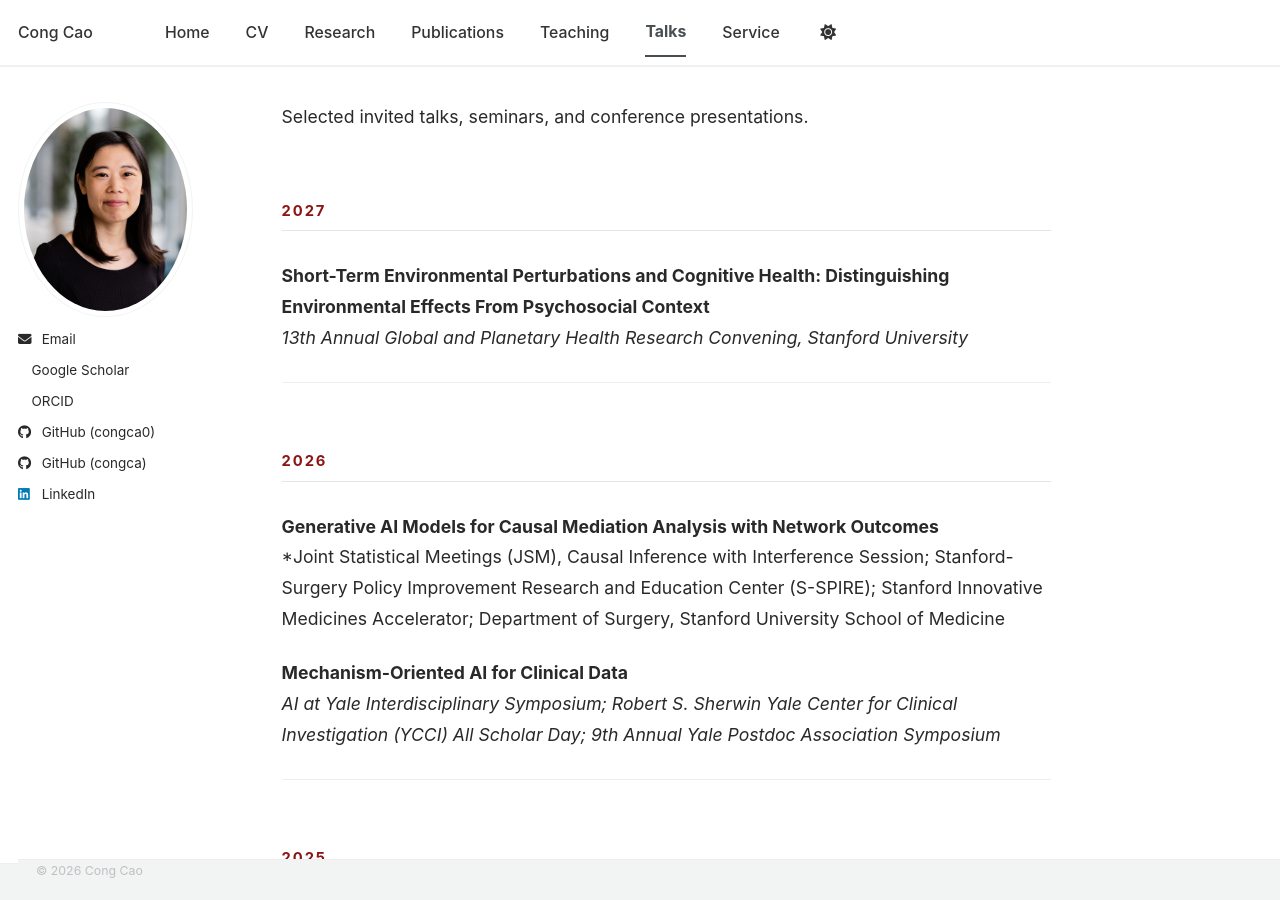
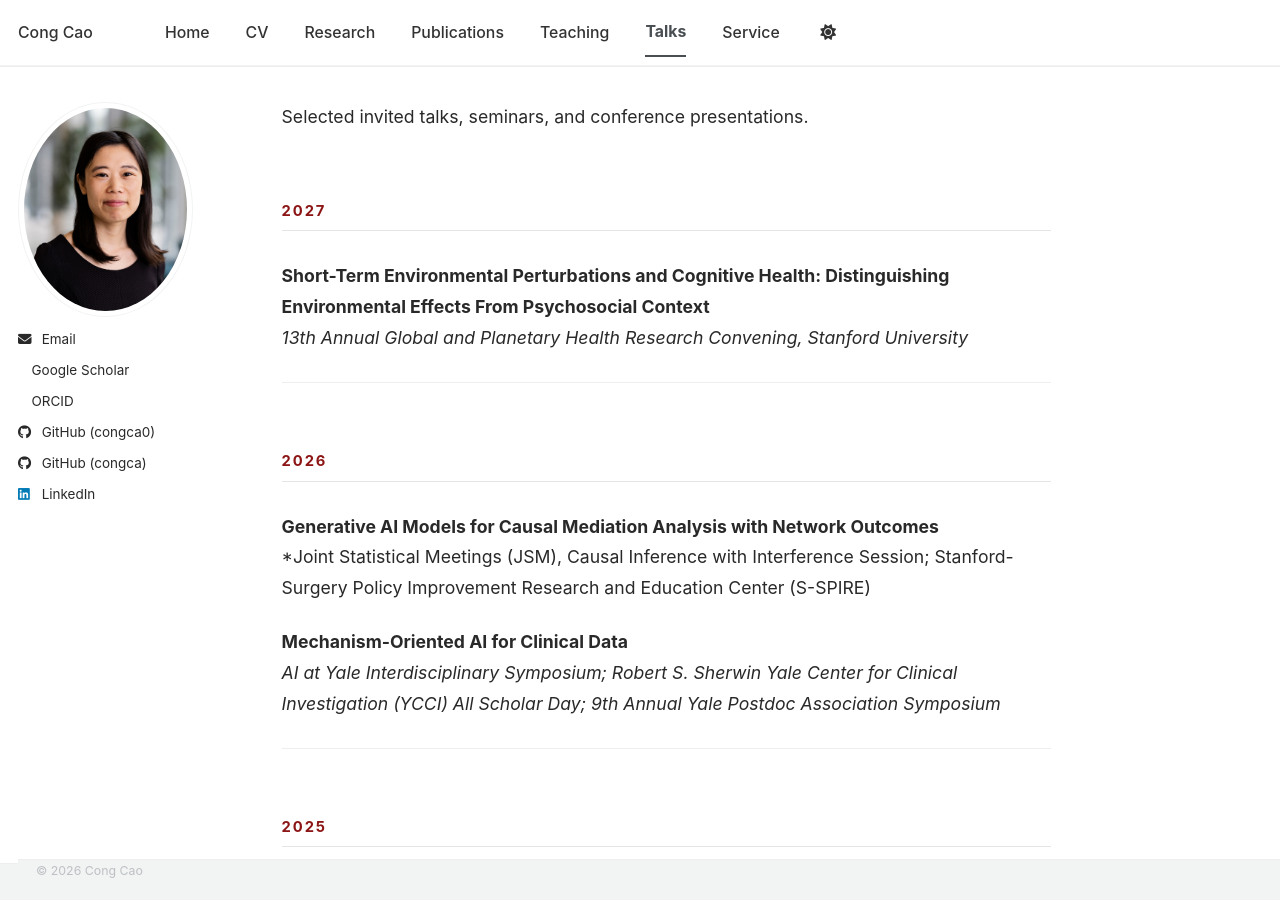
Before and after one commit to congca0/congca0.github.io, a Jekyll site: the page built from talks.md, in a window 1280 px wide and 900 px high. Built offline with Jekyll 4.4.1, drawn with Linux system fonts in a browser that asks for light colours; a style sheet for code colours, icons or effects is not loaded.

Commit message:
Update talks.md

```diff
--- a/talks.md
+++ b/talks.md
@@ -15,7 +15,7 @@ Selected invited talks, seminars, and conference presentations.
 ## 2026
 
 **Generative AI Models for Causal Mediation Analysis with Network Outcomes**
-*Joint Statistical Meetings (JSM), Causal Inference with Interference Session; Stanford-Surgery Policy Improvement Research and Education Center (S-SPIRE); Stanford Innovative Medicines Accelerator; Department of Surgery, Stanford University School of Medicine
+*Joint Statistical Meetings (JSM), Causal Inference with Interference Session; Stanford-Surgery Policy Improvement Research and Education Center (S-SPIRE)
 
 **Mechanism-Oriented AI for Clinical Data**
 *AI at Yale Interdisciplinary Symposium; Robert S. Sherwin Yale Center for Clinical Investigation (YCCI) All Scholar Day; 9th Annual Yale Postdoc Association Symposium*
```
